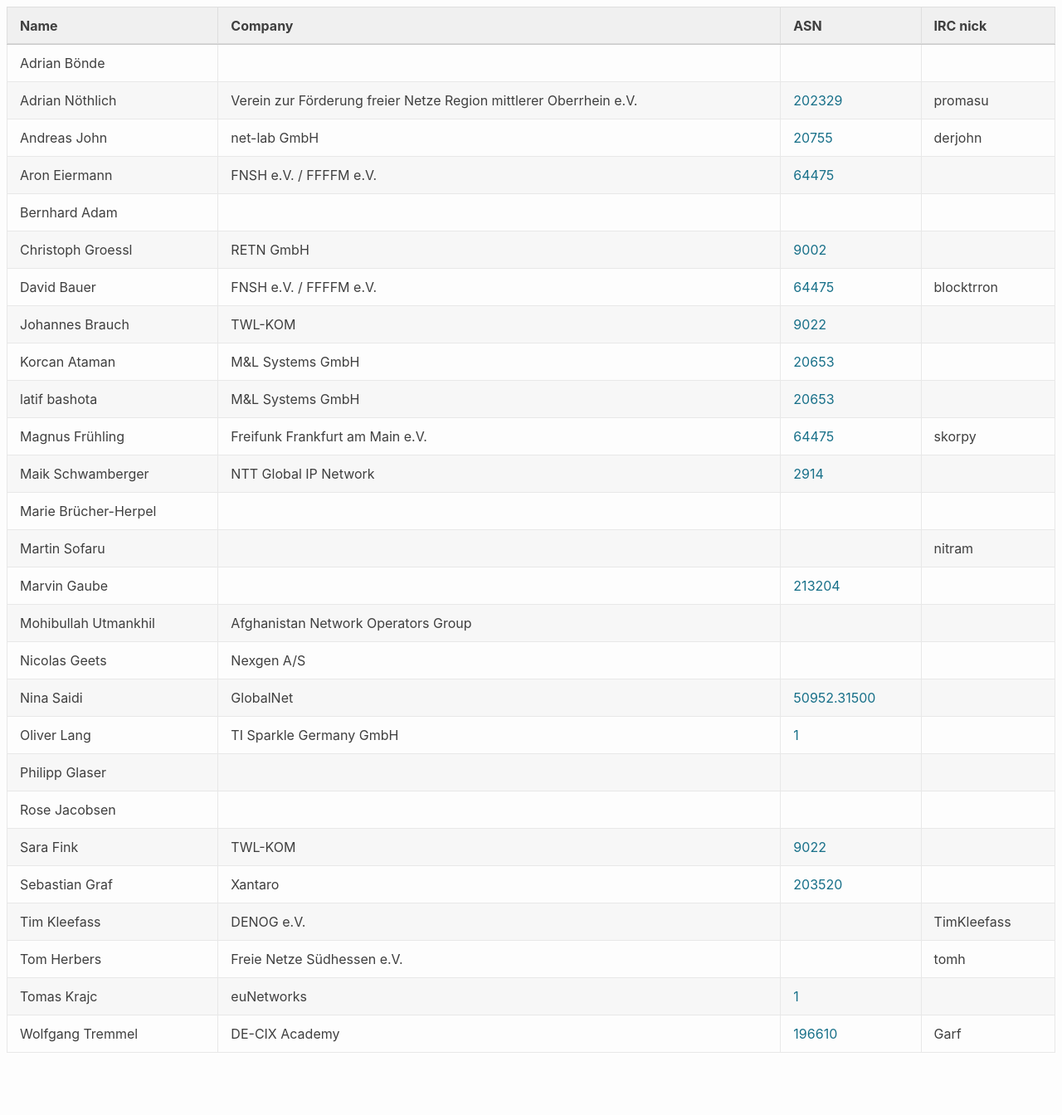
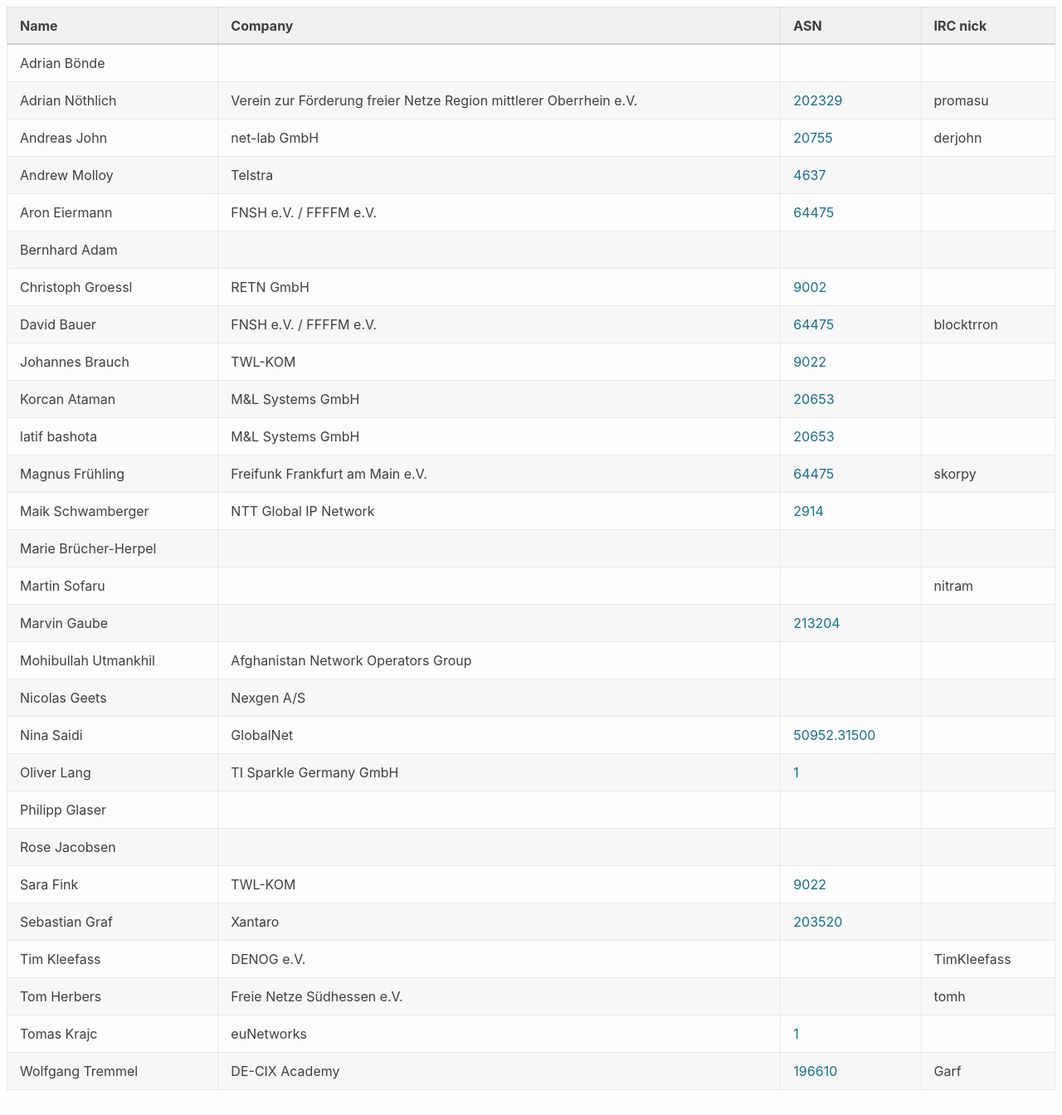
Before and after one commit to denog/pretix-attendeelist, a Jekyll site: the page built from meetup2024_01/index.markdown, in a window 1280 px wide and 1344 px high. Shown: the whole window at 83% size. Built offline with Jekyll 4.4.1, drawn with Linux system fonts in a browser that asks for light colours.

Commit message:
Latest data: Tue Jan 16 15:47:58 UTC 2024

```diff
--- a/_data/attendees_denog_meetup_2024_01.json
+++ b/_data/attendees_denog_meetup_2024_01.json
@@ -16,6 +16,12 @@
     "company": "net-lab GmbH",
     "irc": "derjohn",
     "asn": "20755"
+  },
+  {
+    "name": "Andrew Molloy",
+    "company": "Telstra",
+    "irc": null,
+    "asn": "4637"
   },
   {
     "name": "Aron Eiermann",
```
